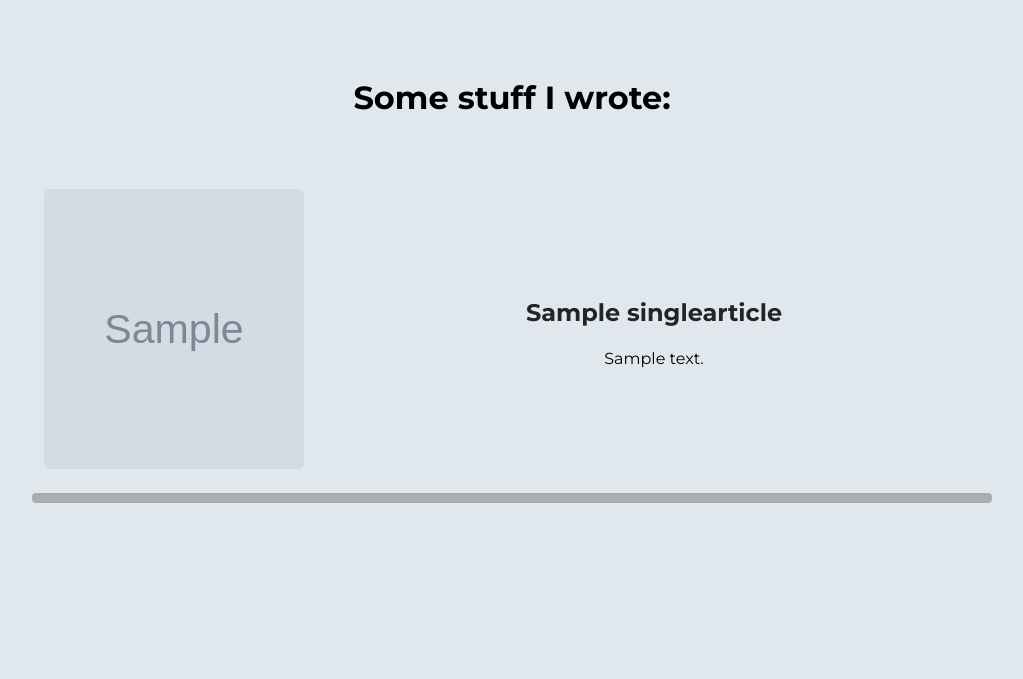
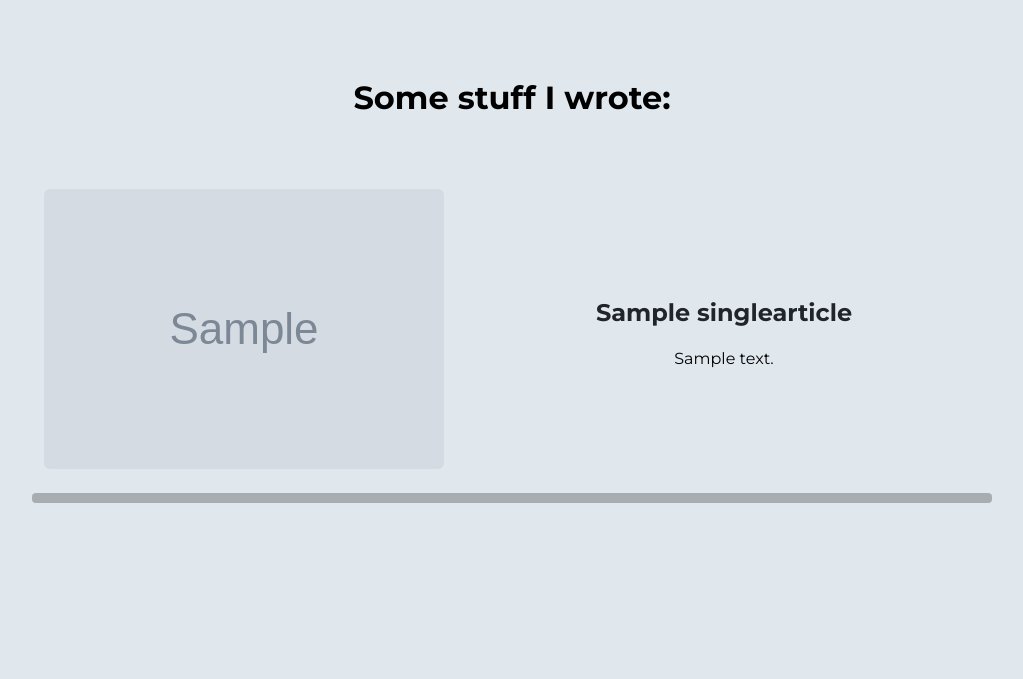
Before and after one commit to tominekan/musingsv2, a Django app: page / in a window 1280 px wide. Shown: the part 219-898 px from the top of the page, without its empty margins (128-1151 px from the left). Run offline with Django 5.2, Linux system fonts and the light colour scheme; tables that the repository leaves empty hold one stand-in row (values such as "Sample post"); grey boxes marked "Sample" are stand-in pictures; style sheets or scripts are compiled from the project's sources; some libraries are stand-ins or nearby versions.

Commit message:
Fixing image sizes to look more horizontal

```diff
--- a/blog/templates/home.html
+++ b/blog/templates/home.html
@@ -19,13 +19,13 @@
     {% for article in articles %}
         <div class="col col-xxl d-flex flex-column pb-5 justify-content-center align-items-center">
            <div class="row align-items-center pb-2 justify-content-center w-75 text-center">
-               <div class="col-auto justify-content-center"=>
+               <div class="col-auto justify-content-center">
                     <!-- THIS IS MOST DEFINITELY BUGGY, WILL FIX LATER -->
                     <img
                     src="{{ article.article_image.url }}"
                     alt="{{ article.image_summary }}"
                     class="img-fluid rounded"
-                    style="object-fit: cover; height: max(35vh, 100px); width: max(32.5vh, 150px)"
+                    style="object-fit: cover; height: max(35vh, 100px); width: max(50vh, 150px)"
                     >
                 </div>
 
```
